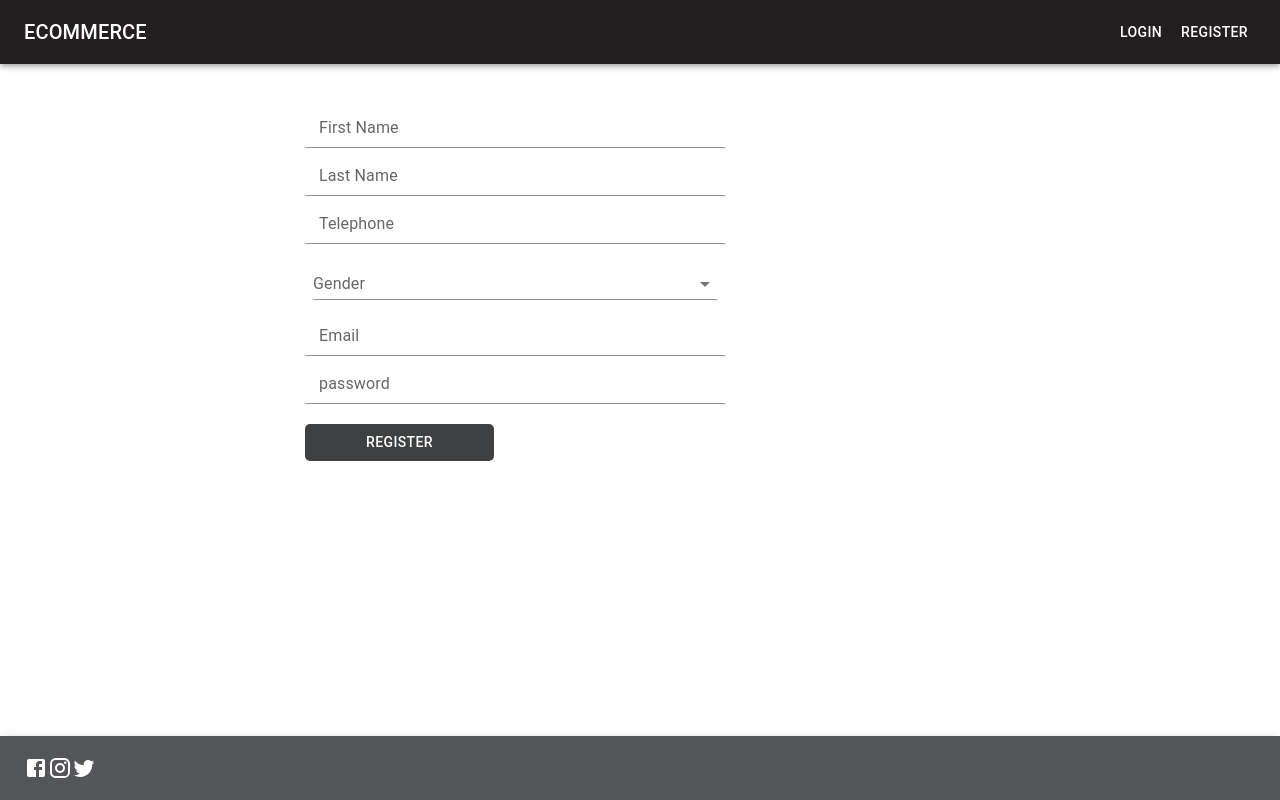
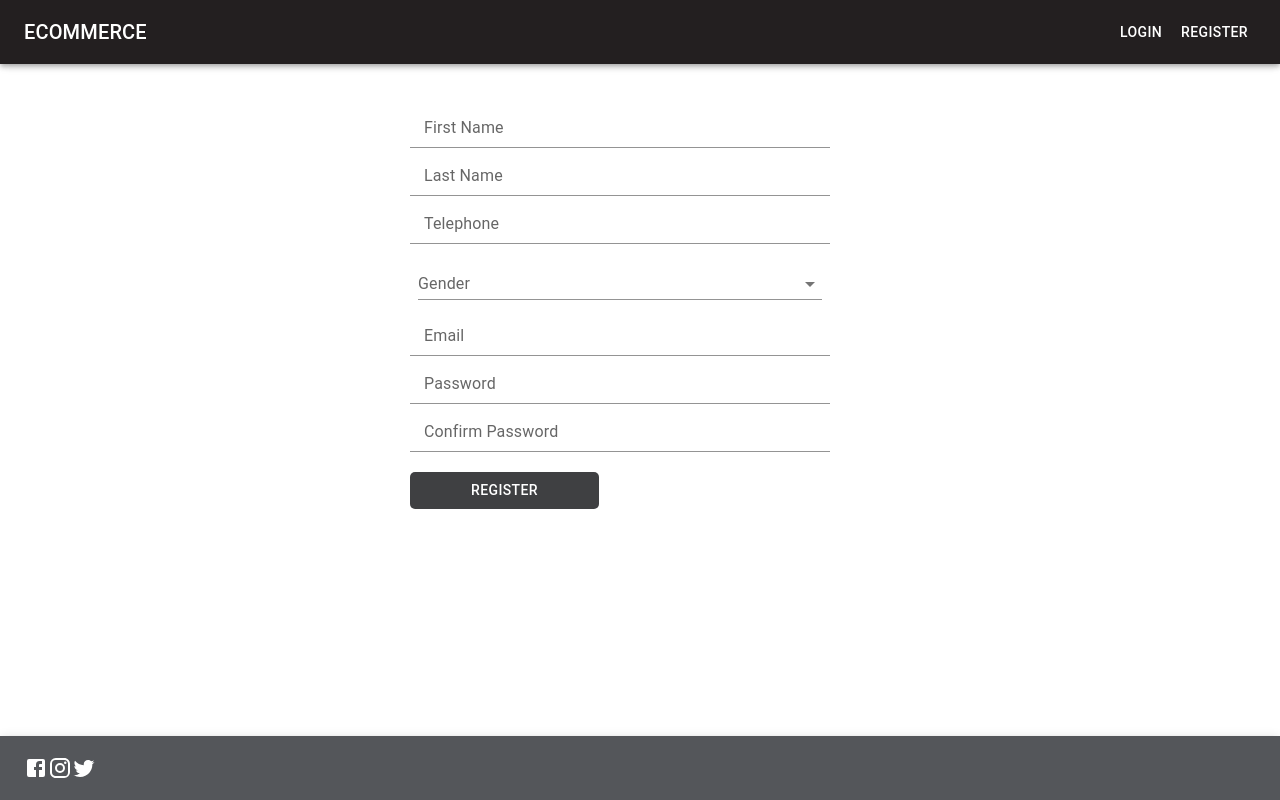
Before and after one commit to Seraphin-Munga/ecommerce_website, a React (Create React App) app: page /register in a window 1280 px wide. Built offline with nearby package versions, Linux system fonts and the light colour scheme; what state-pool would draw is missing.

Commit message:
validator

```diff
--- a/src/account/register.tsx
+++ b/src/account/register.tsx
@@ -20,6 +20,7 @@ const Register = () => {
   const [email, setEmail] = useState("");
   const [password, setPasword] = useState("");
   const [gender, setGender] = useState("");
+  const [confirmPassword, setConfirmPassword] = useState("");
   let [customerCreationModel, setCustomerCreationModel] =
     useState<ICustomerCreationModel>();
 
@@ -36,6 +37,10 @@ const Register = () => {
   };
   const handleChangeEmail = (event: any) => {
     setEmail(event.target.value);
+  };
+
+  const handleChangeConfirmPassword = (event: any) => {
+    setConfirmPassword(event.target.value);
   };
 
   const handleChangePassword = (event: any) => {
@@ -74,6 +79,16 @@ const Register = () => {
       swal({
         title: "Email Validation",
         text: "Email is not validate",
+        icon: "error",
+        dangerMode: true,
+      });
+      return;
+    }
+
+    if (confirmPassword !== password) {
+      swal({
+        title: "Input Validations",
+        text: "Password does not match",
         icon: "error",
         dangerMode: true,
       });
@@ -178,7 +193,7 @@ const Register = () => {
 
           <div>
             <FormControl>
-              <InputLabel htmlFor="my-input">password</InputLabel>
+              <InputLabel htmlFor="my-input">Password</InputLabel>
               <Input
                 id="my-input"
                 type="password"
@@ -187,6 +202,19 @@ const Register = () => {
               />
             </FormControl>
           </div>
+
+          <div>
+            <FormControl>
+              <InputLabel htmlFor="my-input">Confirm Password</InputLabel>
+              <Input
+                id="my-input"
+                type="password"
+                aria-describedby="my-helper-text"
+                onChange={handleChangeConfirmPassword}
+              />
+            </FormControl>
+          </div>
+
           <Button
             onClick={register}
             className="btn-register"
--- a/src/index.css
+++ b/src/index.css
@@ -22,7 +22,7 @@ code {
 .register-form {
   margin: auto !important;
   margin-top: 6em !important;
-  width: 670px !important;
+  width: 460px !important;
 }
 
 .MuiInput-input {
```
